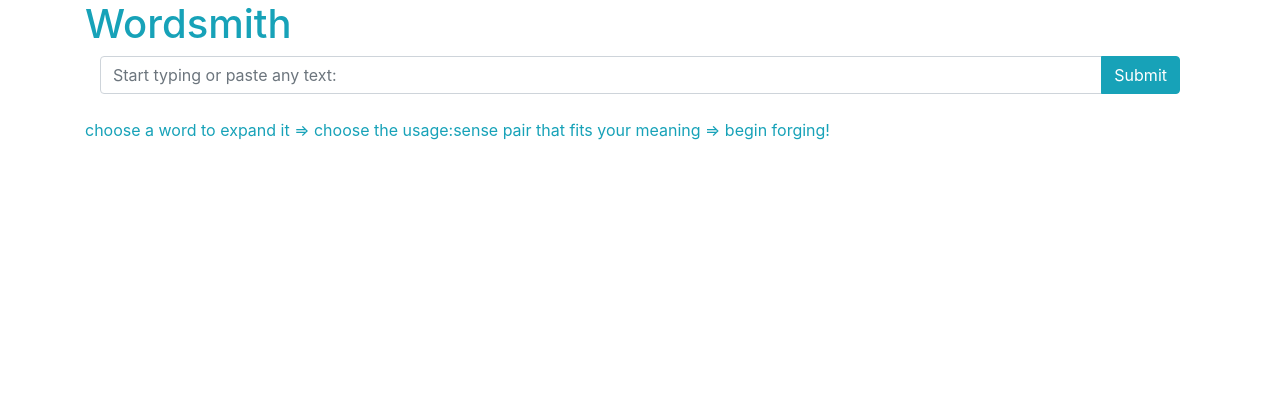
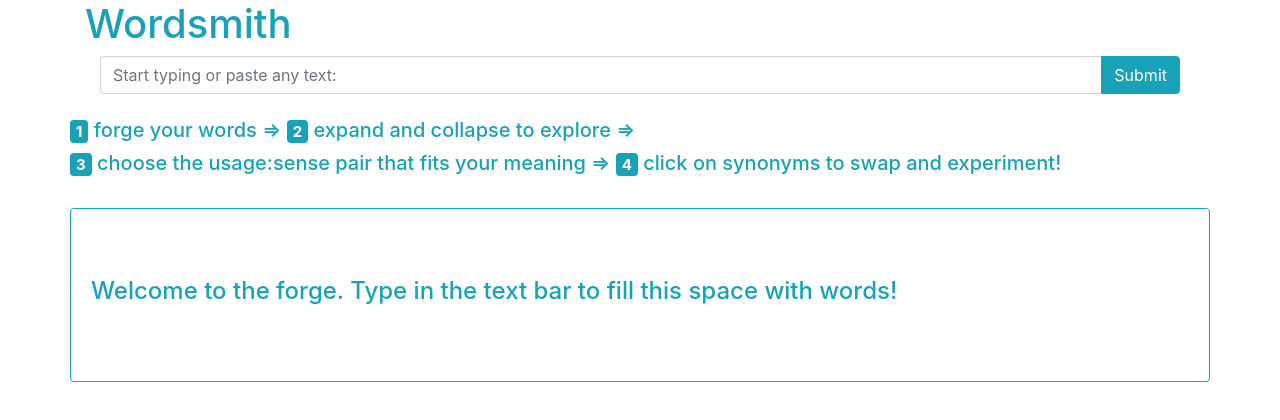
Before and after one commit to emanuelbierman/wordsmith, a React (Create React App) app in the folder client/: page / in a window 1280 px wide. Shown: the top 420 px of the page. Built offline with nearby package versions, Linux system fonts and the light colour scheme.

Commit message:
Refactor WordsContainer to conditionally render an empty card until the user adds words

```diff
--- a/client/src/containers/WordsContainer.js
+++ b/client/src/containers/WordsContainer.js
@@ -1,18 +1,37 @@
 import React, { Component } from 'react';
 import { connect } from 'react-redux';
 import WordContainer from './WordContainer';
-import { Container, Row, Col } from 'reactstrap';
+import { Container, Row, Col, Card, Badge } from 'reactstrap';
 
 class WordsContainer extends Component {
 
   render() {
+    let wordsContainer;
+    if (this.props.words.length > 0) {
+      wordsContainer = this.props.words.map((word, index) => <Col key={index} xs="auto"><WordContainer word={word} key={word.id} replaceWord={this.props.replaceWord} expandWord={this.props.expandWord} loading={this.props.loading}/></Col>)
+    } else {
+      wordsContainer = <>
+        <Card body outline color="info">
+          <br></br>
+          <br></br>
+          <h4>Welcome to the forge. Type in the text bar to fill this space with words!</h4>
+          <br></br>
+          <br></br>
+        </Card>
+      </>;
+    }
     return(
       <Container className="text-info">
         <br></br>
-        <p>choose a word to expand it => choose the usage:sense pair that fits your meaning => begin forging!</p>
+        <Row>
+          <h5><Badge color="info">1</Badge> forge your words => <Badge color="info">2</Badge> expand and collapse to explore =></h5>
+        </Row>
+        <Row>
+          <h5><Badge color="info">3</Badge> choose the usage:sense pair that fits your meaning => <Badge color="info">4</Badge> click on synonyms to swap and experiment!</h5>
+        </Row>
         <br></br>
         <Row xs="auto">
-          {this.props.words.map((word, index) => <Col key={index} xs="auto"><WordContainer word={word} key={word.id} replaceWord={this.props.replaceWord} expandWord={this.props.expandWord} loading={this.props.loading}/></Col>)}
+          {wordsContainer}
         </Row>
       </Container>
     )
```
